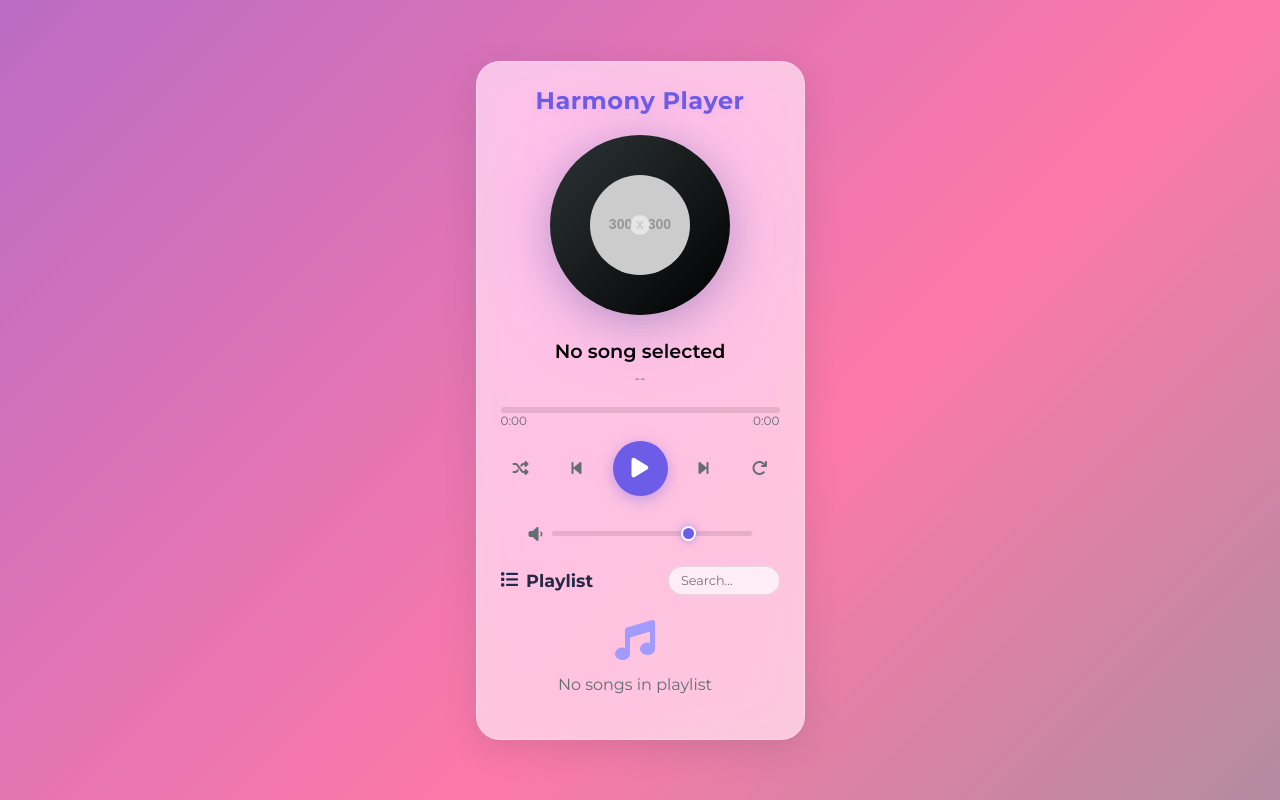
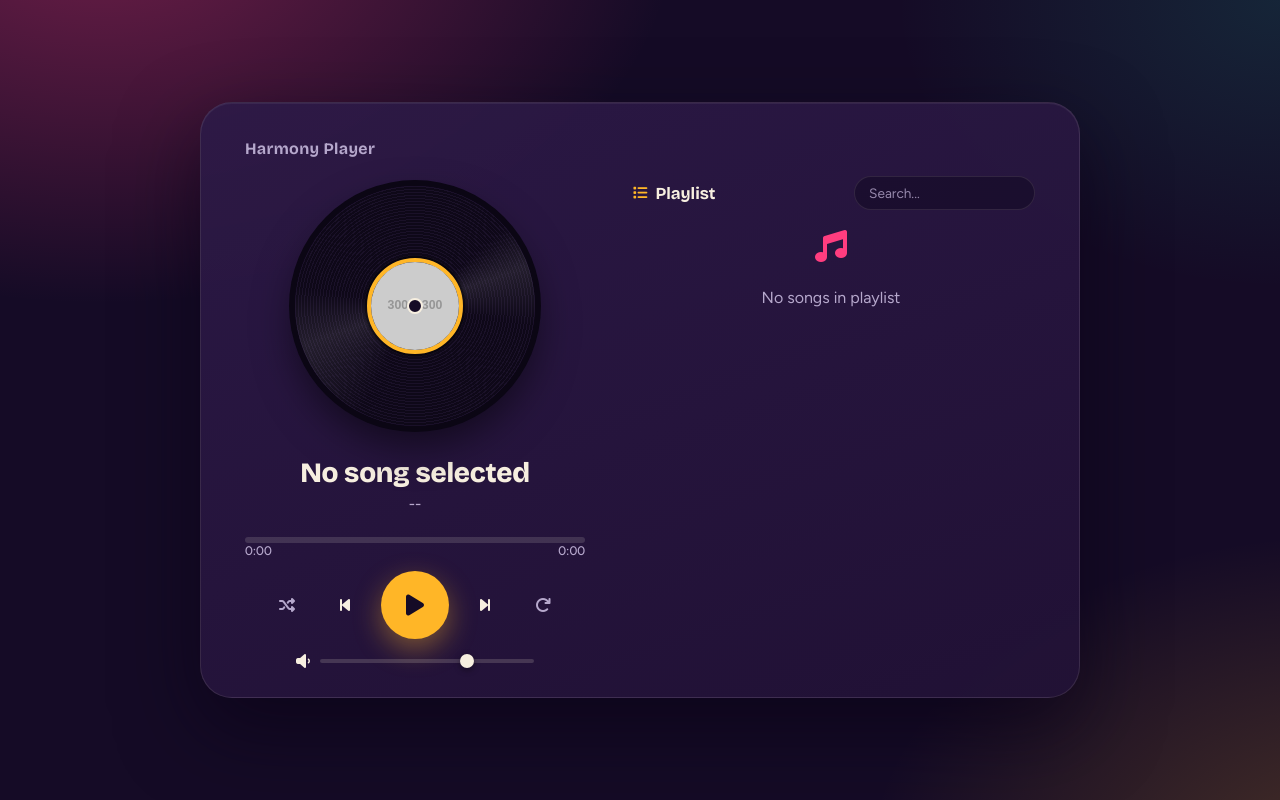
Before and after one commit to n2023ik/harmony-player, a plain HTML site: page index.html in a window 1280 px wide. Drawn offline with nearby package versions, Linux system fonts and the light colour scheme; placeholder pictures from the web are drawn by us.

Commit message:
Update styles.css

```diff
--- a/styles.css
+++ b/styles.css
@@ -1,77 +1,73 @@
-/* 1. Import Font & Define Root Variables */
-@import url('https://fonts.googleapis.com/css2?family=Montserrat:wght@400;600;700&display=swap');
+/* Harmony Player — truck-art night palette: plum base, marigold + rani pink accents */
+@import url('https://fonts.googleapis.com/css2?family=Bricolage+Grotesque:opsz,wght@12..96,500;12..96,700;12..96,800&family=Figtree:wght@400;500;600&display=swap');
 
 :root {
-    --primary-color: #6c5ce7;
-    --secondary-color: #a29bfe;
-    --accent-color: #00b894;
-    --dark-color: #232946;
-    --light-color: #f5f6fa;
-    --text-color: #2d3436;
-    --text-light: #636e72;
-    --shadow: 0 10px 32px 0 rgba(44, 62, 80, 0.15);
-    --glass-border: rgba(255, 255, 255, 0.25);
-    --glow: 0 0 16px 2px var(--primary-color);
+    --ink: #150b26;
+    --plum: #221236;
+    --plum-raised: #2d1a47;
+    --cream: #f7efe0;
+    --muted: #b6a8cc;
+    --line: rgba(247, 239, 224, 0.1);
+    --marigold: #ffb627;
+    --rani: #ff3d7f;
+    --teal: #19c3a5;
+    --disc: 240px;
+    --font-display: 'Bricolage Grotesque', 'Segoe UI', sans-serif;
+    --font-body: 'Figtree', 'Segoe UI', sans-serif;
 }
 
-/* 2. Base & Body Styles */
 * {
     margin: 0;
     padding: 0;
     box-sizing: border-box;
-    font-family: 'Montserrat', sans-serif;
 }
 
 body {
-    height: 100vh;
+    min-height: 100vh;
+    min-height: 100dvh;
     display: flex;
     justify-content: center;
     align-items: center;
-    background: linear-gradient(135deg, #a29bfe, #6c5ce7, #fd79a8, #00b894);
-    background-size: 400% 400%;
-    animation: gradient-animation 20s ease infinite;
-    overflow: hidden;
-}
-
-@keyframes gradient-animation {
-    0% { background-position: 0% 50%; }
-    50% { background-position: 100% 50%; }
-    100% { background-position: 0% 50%; }
+    font-family: var(--font-body);
+    color: var(--cream);
+    background:
+        radial-gradient(60rem 40rem at 8% -10%, rgba(255, 61, 127, 0.38), transparent 60%),
+        radial-gradient(50rem 36rem at 105% 110%, rgba(255, 182, 39, 0.22), transparent 60%),
+        radial-gradient(40rem 30rem at 100% 0%, rgba(25, 195, 165, 0.14), transparent 60%),
+        var(--ink);
+    background-attachment: fixed;
+    overflow-x: hidden;
 }
 
 .container {
-    padding: 20px;
+    width: 100%;
+    display: flex;
+    justify-content: center;
+    padding: 24px 16px;
 }
 
-/* 3. Music Player Main Structure */
+button { font-family: inherit; }
+
+/* ---------- Card ---------- */
 .music-player {
+    width: 100%;
+    max-width: 400px;
     display: flex;
     flex-direction: column;
-    background: rgba(255, 255, 255, 0.6);
-    backdrop-filter: blur(25px) saturate(1.5);
-    border-radius: 24px;
-    border: 1px solid var(--glass-border);
-    box-shadow: var(--shadow);
-    transition: box-shadow 0.3s ease;
-    overflow: hidden;
-    max-width: 360px;
-    width: 100%;
-    padding: 24px;
-    max-height: 90vh;
-}
-
-.music-player:hover {
-    box-shadow: 0 16px 48px 0 rgba(44, 62, 80, 0.22);
+    padding: 28px 28px 22px;
+    background: linear-gradient(160deg, rgba(45, 26, 71, 0.92), rgba(34, 18, 54, 0.92));
+    border: 1px solid var(--line);
+    border-radius: 32px;
+    box-shadow: 0 30px 80px rgba(8, 2, 20, 0.6), inset 0 1px 0 rgba(255, 255, 255, 0.06);
 }
 
 .header h1 {
-    font-size: 1.5rem;
+    font-family: var(--font-display);
+    font-size: 1rem;
     font-weight: 700;
-    letter-spacing: 0.5px;
-    color: var(--primary-color);
-    text-shadow: 0 2px 8px rgba(108, 92, 231, 0.1);
-    text-align: center;
-    margin-bottom: 20px;
+    letter-spacing: 0.02em;
+    color: var(--muted);
+    margin-bottom: 18px;
 }
 
 .player-content {
@@ -80,56 +76,66 @@ body {
     align-items: center;
 }
 
-/* 4. Album Art & Vinyl Animation */
+/* ---------- Turntable ---------- */
 .album-art-container {
-    margin-bottom: 24px;
-    filter: drop-shadow(0 8px 32px rgba(108, 92, 231, 0.25));
+    position: relative;
+    width: calc(var(--disc) + 20px);
+    height: calc(var(--disc) + 20px);
+    display: flex;
+    align-items: center;
+    justify-content: center;
+    margin-bottom: 22px;
 }
 
 .vinyl {
-    width: 180px;
-    height: 180px;
-    background: linear-gradient(135deg, #2d3436 0%, #000000 100%);
+    position: relative;
+    width: var(--disc);
+    height: var(--disc);
     border-radius: 50%;
     display: flex;
     justify-content: center;
     align-items: center;
-    box-shadow: 0 8px 32px rgba(44, 62, 80, 0.18);
-    position: relative;
-    animation: rotate 20s linear infinite;
+    background:
+        conic-gradient(from 20deg, transparent 0 8%, rgba(255, 255, 255, 0.09) 14%, transparent 22% 52%, rgba(255, 255, 255, 0.09) 64%, transparent 72%),
+        repeating-radial-gradient(circle, #0e0818 0 2px, #1a1128 2px 3px);
+    box-shadow: 0 0 0 6px #0b0614, 0 18px 40px rgba(0, 0, 0, 0.55);
+    animation: rotate 6s linear infinite;
     animation-play-state: paused;
-    transition: box-shadow 0.4s ease;
+    transition: box-shadow 0.5s ease;
 }
 
 .vinyl::before {
     content: '';
     position: absolute;
-    width: 20px;
-    height: 20px;
-    background: rgba(255, 255, 255, 0.5);
+    width: 12px;
+    height: 12px;
+    background: var(--ink);
+    border: 2px solid var(--cream);
     border-radius: 50%;
     z-index: 3;
 }
 
 .vinyl-inner {
-    width: 100px;
-    height: 100px;
+    width: 40%;
+    height: 40%;
     border-radius: 50%;
     overflow: hidden;
     position: relative;
     z-index: 2;
+    border: 4px solid var(--marigold);
+    box-shadow: 0 0 0 3px rgba(0, 0, 0, 0.4);
 }
 
 .album-cover {
     width: 100%;
     height: 100%;
     object-fit: cover;
-    transition: transform 0.3s ease;
+    display: block;
 }
 
 .music-player.playing .vinyl {
     animation-play-state: running;
-    box-shadow: 0 0 32px 4px var(--primary-color), 0 8px 32px rgba(44, 62, 80, 0.18);
+    box-shadow: 0 0 0 6px #0b0614, 0 0 60px 6px rgba(255, 61, 127, 0.35), 0 18px 40px rgba(0, 0, 0, 0.55);
 }
 
 @keyframes rotate {
@@ -137,329 +143,454 @@ body {
     to { transform: rotate(360deg); }
 }
 
-/* 5. Song Info & Transitions */
+/* Tonearm: rests off the record, swings on when a song plays */
+.tonearm {
+    position: absolute;
+    top: 0;
+    right: 6px;
+    width: 8px;
+    height: calc(var(--disc) * 0.64);
+    transform-origin: 50% 6px;
+    transform: rotate(-9deg);
+    transition: transform 0.9s cubic-bezier(0.4, 0, 0.2, 1);
+    z-index: 4;
+    pointer-events: none;
+    border-radius: 4px;
+    background: linear-gradient(90deg, #cfc6dd, #8f84a3);
+    filter: drop-shadow(0 6px 6px rgba(0, 0, 0, 0.45));
+}
+
+.tonearm::before {
+    content: '';
+    position: absolute;
+    top: -8px;
+    left: 50%;
+    width: 26px;
+    height: 26px;
+    transform: translateX(-50%);
+    border-radius: 50%;
+    background: radial-gradient(circle at 35% 30%, #efe8f7, #7d7391);
+    border: 2px solid #3a2a55;
+}
+
+.tonearm::after {
+    content: '';
+    position: absolute;
+    bottom: -8px;
+    left: 50%;
+    width: 16px;
+    height: 22px;
+    transform: translateX(-50%);
+    border-radius: 3px;
+    background: var(--marigold);
+}
+
+.music-player.playing .tonearm {
+    transform: rotate(21deg);
+}
+
+/* ---------- Song info ---------- */
 .song-info {
     text-align: center;
-    margin-bottom: 20px;
     width: 100%;
+    margin-bottom: 18px;
 }
 
 .song-title {
-    font-size: 1.2rem;
-    font-weight: 600;
-    margin-bottom: 6px;
+    font-family: var(--font-display);
+    font-size: 1.75rem;
+    font-weight: 800;
+    line-height: 1.1;
+    letter-spacing: -0.01em;
     white-space: nowrap;
     overflow: hidden;
     text-overflow: ellipsis;
+    margin-bottom: 6px;
 }
 
 .artist {
-    font-size: 0.9rem;
-    color: var(--text-light);
+    font-size: 0.95rem;
+    font-weight: 500;
+    color: var(--muted);
 }
 
 @keyframes fadeIn {
-    from { opacity: 0; transform: translateY(10px); }
+    from { opacity: 0; transform: translateY(8px); }
     to { opacity: 1; transform: translateY(0); }
 }
 
-.song-change-animation {
-    animation: fadeIn 0.5s ease-in-out;
+.song-change-animation { animation: fadeIn 0.45s ease-out; }
+
+/* ---------- Progress ---------- */
+.progress-container {
+    position: relative;
+    width: 100%;
+    height: 6px;
+    background: rgba(247, 239, 224, 0.14);
+    border-radius: 6px;
+    cursor: pointer;
+    touch-action: none;
+    margin: 6px 0 10px;
 }
 
-/* 6. Progress Bar & Time */
-.progress-container {
-    width: 100%;
-    background: rgba(0, 0, 0, 0.1);
-    border-radius: 5px;
-    height: 6px;
-    cursor: pointer;
-    margin-bottom: 8px;
+/* bigger invisible hit area for fingers */
+.progress-container::before {
+    content: '';
+    position: absolute;
+    inset: -12px 0;
 }
 
 .progress-bar {
-    background: linear-gradient(90deg, var(--primary-color), var(--accent-color));
-    border-radius: 5px;
+    position: relative;
     height: 100%;
     width: 0%;
+    border-radius: 6px;
+    background: linear-gradient(90deg, var(--rani), var(--marigold));
     transition: width 0.1s linear;
-    position: relative;
 }
 
 .progress-bar::after {
     content: '';
     position: absolute;
-    right: -6px;
+    right: -7px;
     top: 50%;
-    transform: translateY(-50%) scale(0);
     width: 14px;
     height: 14px;
-    background: white;
     border-radius: 50%;
+    background: var(--cream);
+    transform: translateY(-50%) scale(0);
     transition: transform 0.2s ease;
-    border: 3px solid var(--accent-color);
+    box-shadow: 0 2px 8px rgba(0, 0, 0, 0.4);
 }
 
-.progress-container:hover .progress-bar::after {
+.progress-container:hover .progress-bar::after,
+.progress-container:focus-visible .progress-bar::after {
     transform: translateY(-50%) scale(1);
 }
 
 .time-info {
     display: flex;
     justify-content: space-between;
-    font-size: 0.75rem;
-    color: var(--text-light);
     width: 100%;
+    font-size: 0.78rem;
+    font-weight: 500;
+    font-variant-numeric: tabular-nums;
+    color: var(--muted);
 }
 
-/* 7. Controls Styling */
+/* ---------- Controls ---------- */
 .controls {
     display: flex;
     justify-content: center;
     align-items: center;
-    gap: 16px;
-    margin: 20px 0;
+    gap: 14px;
+    margin: 18px 0 14px;
 }
 
 .control-btn {
-    background: none;
-    border: none;
-    color: var(--text-light);
-    font-size: 1rem;
-    cursor: pointer;
-    width: 40px;
-    height: 40px;
-    border-radius: 50%;
+    width: 44px;
+    height: 44px;
     display: flex;
     justify-content: center;
     align-items: center;
-    transition: all 0.2s ease;
+    border: none;
+    border-radius: 50%;
+    background: transparent;
+    color: var(--cream);
+    font-size: 1rem;
+    cursor: pointer;
+    transition: background 0.2s ease, color 0.2s ease, transform 0.15s ease;
 }
 
-.control-btn:hover {
-    background: rgba(108, 92, 231, 0.1);
-    color: var(--primary-color);
+.control-btn:hover { background: rgba(247, 239, 224, 0.1); }
+.control-btn:active { transform: scale(0.92); }
+
+.play-btn {
+    width: 68px;
+    height: 68px;
+    font-size: 1.5rem;
+    background: var(--marigold);
+    color: var(--ink);
+    box-shadow: 0 10px 28px rgba(255, 182, 39, 0.4);
 }
 
-.control-btn:active {
-    transform: scale(0.92);
+.play-btn:hover { background: #ffc54d; }
+
+#shuffle-btn, #repeat-btn { color: var(--muted); }
+
+#shuffle-btn.active, #repeat-btn.active {
+    color: var(--marigold);
+    background: rgba(255, 182, 39, 0.14);
 }
 
-.play-btn {
-    background: var(--primary-color);
-    color: white;
-    width: 55px;
-    height: 55px;
-    font-size: 1.4rem;
-    box-shadow: 0 4px 16px rgba(108, 92, 231, 0.4);
-}
-
-.play-btn:hover {
-    background: #5649c5;
-    color: white;
-    transform: scale(1.05);
-}
-
-#shuffle-btn.active, #repeat-btn.active {
-    color: var(--primary-color);
-}
-
-/* 8. Volume Control */
+/* ---------- Volume ---------- */
 .volume-control {
     display: flex;
     align-items: center;
     gap: 10px;
-    width: 80%;
-    max-width: 250px;
-    margin-top: 10px;
+    width: 70%;
+    max-width: 240px;
 }
 
-.volume-control i {
-    color: var(--text-light);
+.volume-btn {
+    width: 30px;
+    height: 30px;
+    display: flex;
+    align-items: center;
+    justify-content: center;
+    border: none;
+    border-radius: 50%;
+    background: none;
+    color: var(--muted);
+    font-size: 1rem;
+    cursor: pointer;
+    transition: color 0.2s ease;
 }
+
+.volume-btn:hover { color: var(--cream); }
 
 .volume-control input[type="range"] {
     flex: 1;
+    width: 100%;
+    height: 4px;
     -webkit-appearance: none;
     appearance: none;
-    width: 100%;
-    height: 5px;
-    background: rgba(0, 0, 0, 0.1);
+    background: rgba(247, 239, 224, 0.16);
+    border-radius: 4px;
     outline: none;
-    border-radius: 5px;
     cursor: pointer;
 }
 
 .volume-control input[type="range"]::-webkit-slider-thumb {
     -webkit-appearance: none;
     appearance: none;
-    width: 15px;
-    height: 15px;
-    background: var(--primary-color);
+    width: 14px;
+    height: 14px;
     border-radius: 50%;
-    border: 2px solid white;
-    box-shadow: 0 0 8px rgba(108, 92, 231, 0.5);
+    background: var(--cream);
+    border: none;
+    box-shadow: 0 2px 6px rgba(0, 0, 0, 0.4);
 }
 
-/* 9. Playlist & Search */
+.volume-control input[type="range"]::-moz-range-thumb {
+    width: 14px;
+    height: 14px;
+    border-radius: 50%;
+    background: var(--cream);
+    border: none;
+}
+
+.status-msg {
+    min-height: 1.2em;
+    margin-top: 8px;
+    font-size: 0.8rem;
+    font-weight: 500;
+    color: #ff8aa8;
+    text-align: center;
+}
+
+/* ---------- Playlist ---------- */
 .playlist-container {
     display: flex;
     flex-direction: column;
-    flex: 1 1 auto;
     min-height: 0;
-    margin-top: 24px;
+    margin-top: 14px;
+    padding-top: 18px;
+    border-top: 1px solid var(--line);
 }
 
 .playlist-header {
     display: flex;
     justify-content: space-between;
     align-items: center;
-    margin-bottom: 12px;
+    gap: 12px;
+    margin-bottom: 10px;
 }
 
 .playlist-header h3 {
-    font-size: 1.1rem;
     display: flex;
     align-items: center;
     gap: 8px;
-    color: var(--dark-color);
+    font-family: var(--font-display);
+    font-size: 1.05rem;
+    font-weight: 700;
+    color: var(--cream);
 }
 
+.playlist-header h3 i { color: var(--marigold); font-size: 0.9rem; }
+
 .playlist-search {
-    width: 40%;
-    padding: 6px 12px;
-    border-radius: 16px;
-    border: 1px solid rgba(0, 0, 0, 0.1);
-    font-size: 0.8rem;
+    width: 45%;
+    padding: 8px 14px;
+    border-radius: 999px;
+    border: 1px solid var(--line);
+    background: rgba(21, 11, 38, 0.6);
+    color: var(--cream);
+    font-family: inherit;
+    font-size: 0.85rem;
     outline: none;
-    background: rgba(255, 255, 255, 0.7);
-    transition: all 0.2s ease;
+    transition: border-color 0.2s ease, box-shadow 0.2s ease;
 }
 
+.playlist-search::placeholder { color: var(--muted); opacity: 0.8; }
+
 .playlist-search:focus {
-    border-color: var(--primary-color);
-    box-shadow: 0 0 0 3px rgba(108, 92, 231, 0.15);
+    border-color: var(--marigold);
+    box-shadow: 0 0 0 3px rgba(255, 182, 39, 0.18);
 }
 
 .playlist-scroll {
-    flex: 1 1 auto;
+    position: relative;
+    max-height: 208px;
     overflow-y: auto;
-    padding-right: 10px;
-    max-height: 150px;
+    padding-right: 6px;
+    scrollbar-width: thin;
+    scrollbar-color: rgba(247, 239, 224, 0.25) transparent;
 }
 
-.playlist-scroll::-webkit-scrollbar {
-    width: 6px;
+.playlist-scroll::-webkit-scrollbar { width: 6px; }
+.playlist-scroll::-webkit-scrollbar-thumb { background: rgba(247, 239, 224, 0.25); border-radius: 6px; }
+
+#playlist { list-style: none; }
+
+#playlist li {
+    display: flex;
+    align-items: center;
+    gap: 14px;
+    padding: 10px 12px;
+    margin-bottom: 4px;
+    border-radius: 14px;
+    cursor: pointer;
+    transition: background 0.2s ease;
 }
 
-.playlist-scroll::-webkit-scrollbar-track {
-    background: rgba(0, 0, 0, 0.05);
-    border-radius: 10px;
+#playlist li:hover { background: rgba(247, 239, 224, 0.06); }
+
+#playlist li.playing { background: rgba(255, 182, 39, 0.13); }
+
+#playlist li .song-number {
+    width: 16px;
+    flex: none;
+    text-align: center;
+    font-size: 0.85rem;
+    font-weight: 600;
+    font-variant-numeric: tabular-nums;
+    color: var(--muted);
 }
 
-.playlist-scroll::-webkit-scrollbar-thumb {
-    background: var(--secondary-color);
-    border-radius: 10px;
+/* Equalizer bars replace the number on the current song */
+#playlist li.playing .song-number {
+    position: relative;
+    height: 14px;
+    font-size: 0;
 }
 
-#playlist {
-    list-style: none;
+#playlist li.playing .song-number::before {
+    content: '';
+    position: absolute;
+    inset: 0;
+    background:
+        linear-gradient(var(--marigold), var(--marigold)) 0 100% / 3px 40% no-repeat,
+        linear-gradient(var(--marigold), var(--marigold)) 50% 100% / 3px 80% no-repeat,
+        linear-gradient(var(--marigold), var(--marigold)) 100% 100% / 3px 55% no-repeat;
+    animation: eq 0.9s ease-in-out infinite;
+    animation-play-state: paused;
 }
 
-#playlist li {
-    padding: 12px;
-    display: flex;
-    align-items: center;
-    cursor: pointer;
-    border-radius: 10px;
-    margin-bottom: 8px;
-    transition: background 0.2s ease, box-shadow 0.2s ease;
-    border: 1px solid transparent;
+.music-player.playing #playlist li.playing .song-number::before {
+    animation-play-state: running;
 }
 
-#playlist li:hover {
-    background: rgba(108, 92, 231, 0.08);
-    border-color: rgba(108, 92, 231, 0.2);
+@keyframes eq {
+    0%, 100% { background-size: 3px 30%, 3px 85%, 3px 50%; }
+    50%      { background-size: 3px 90%, 3px 35%, 3px 100%; }
 }
 
-#playlist li.playing {
-    background: linear-gradient(90deg, rgba(108, 92, 231, 0.15), rgba(0, 184, 148, 0.15));
-    border-color: rgba(108, 92, 231, 0.3);
-    box-shadow: 0 4px 12px rgba(0, 0, 0, 0.05);
-}
-
-#playlist li .song-number {
-    margin-right: 15px;
-    color: var(--text-light);
-    font-size: 0.9rem;
-    width: 20px;
-}
-
-#playlist li.playing .song-number {
-    color: var(--primary-color);
-    font-weight: 600;
-}
-
-#playlist li .song-details {
-    flex: 1;
-    overflow: hidden;
-}
+#playlist li .song-details { flex: 1; min-width: 0; }
 
 #playlist li .song-title {
+    font-family: var(--font-body);
     font-size: 0.95rem;
     font-weight: 600;
-    color: var(--text-color);
-    white-space: nowrap;
-    overflow: hidden;
-    text-overflow: ellipsis;
+    letter-spacing: 0;
+    color: var(--cream);
     margin-bottom: 2px;
 }
 
+#playlist li.playing .song-title { color: var(--marigold); }
+
 #playlist li .song-artist {
     font-size: 0.8rem;
-    color: var(--text-light);
+    color: var(--muted);
 }
 
 .empty-playlist {
     display: flex;
     flex-direction: column;
     align-items: center;
-    justify-content: center;
-    padding: 30px;
+    padding: 28px;
     text-align: center;
-    color: var(--text-light);
+    color: var(--muted);
+    cursor: default !important;
 }
 
-.empty-playlist i {
-    font-size: 2.5rem;
-    margin-bottom: 15px;
-    color: var(--secondary-color);
+.empty-playlist i { font-size: 2rem; margin-bottom: 12px; color: var(--rani); }
+
+.shortcuts-hint {
+    margin-top: 14px;
+    font-size: 0.7rem;
+    line-height: 1.5;
+    text-align: center;
+    color: var(--muted);
+    opacity: 0.75;
 }
 
-/* 10. Responsive Adjustments */
+/* ---------- Focus ---------- */
+.control-btn:focus-visible,
+.volume-btn:focus-visible,
+.progress-container:focus-visible,
+#playlist li:focus-visible {
+    outline: 2px solid var(--marigold);
+    outline-offset: 3px;
+}
+
+/* ---------- Wide screens: player left, playlist right ---------- */
+@media (min-width: 880px) {
+    .music-player {
+        max-width: 880px;
+        display: grid;
+        grid-template-columns: 340px 1fr;
+        column-gap: 48px;
+        padding: 36px 44px 28px;
+    }
+    .header { grid-column: 1 / -1; }
+    .player-content { grid-column: 1; grid-row: 2; }
+    .playlist-container {
+        grid-column: 2;
+        grid-row: 2;
+        margin-top: 0;
+        padding-top: 0;
+        border-top: none;
+    }
+    .playlist-scroll { max-height: 440px; }
+    .shortcuts-hint { grid-column: 1 / -1; }
+}
+
+/* ---------- Small phones ---------- */
 @media (max-width: 480px) {
-    body {
-        align-items: flex-start;
-        padding-top: 2vh;
-    }
-    .container {
-        padding: 0 10px;
-    }
-    .music-player {
-        padding: 16px;
-        max-height: 96vh;
-    }
-    .vinyl {
-        width: 150px;
-        height: 150px;
-    }
-    .vinyl-inner {
-        width: 80px;
-        height: 80px;
-    }
-    .header h1 { font-size: 1.3rem; }
-    .song-title { font-size: 1.1rem; }
-    .artist { font-size: 0.8rem; }
-    .play-btn { width: 50px; height: 50px; }
-    .control-btn { width: 35px; height: 35px; }
+    :root { --disc: 200px; }
+    .container { padding: 12px 10px; }
+    .music-player { padding: 20px 18px 16px; border-radius: 26px; }
+    .song-title { font-size: 1.5rem; }
+    .controls { gap: 8px; }
 }
+
+@media (hover: none) {
+    .shortcuts-hint { display: none; }
+}
+
+@media (prefers-reduced-motion: reduce) {
+    .vinyl, .song-change-animation,
+    #playlist li.playing .song-number::before { animation: none !important; }
+    .tonearm { transition: none; }
+}
```
